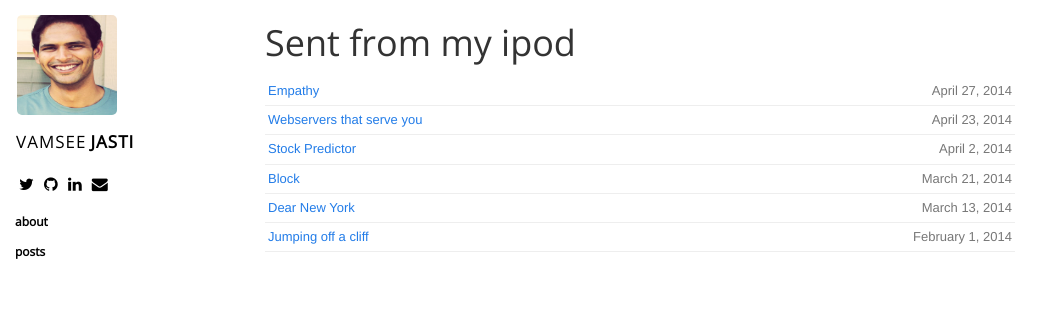
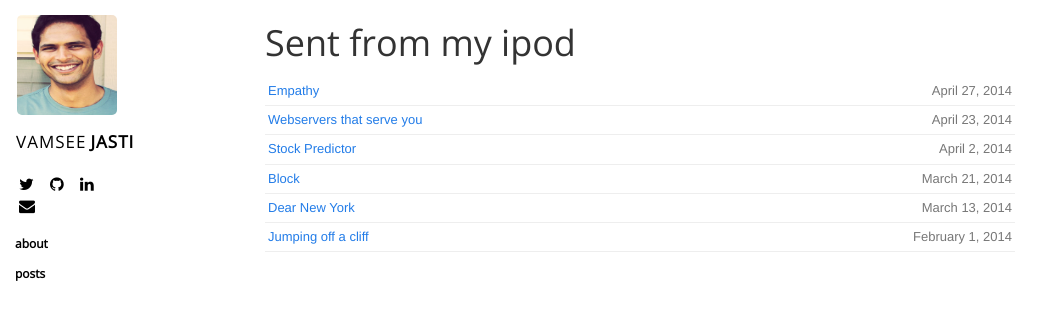
Before and after one commit to jasti/jasti.github.io, a Jekyll site: the page built from index.html, in a window 1280 px wide. Shown: the top 320 px of the page, without its empty margins (0-1063 px from the left). Built offline with Jekyll 4.4.1, drawn with Linux system fonts in a browser that asks for light colours; nearby versions of some CDN libraries; Markdown is read by kramdown in place of the engine named in the settings.

Commit message:
base touch up

```diff
--- a/css/base.css
+++ b/css/base.css
@@ -66,7 +66,7 @@ a {
 }
 
 .sidebar .meta .icon {
-	margin-right: 6px;
+	margin-right: 12px;
 }
 
 .sidebar .sections {
```
